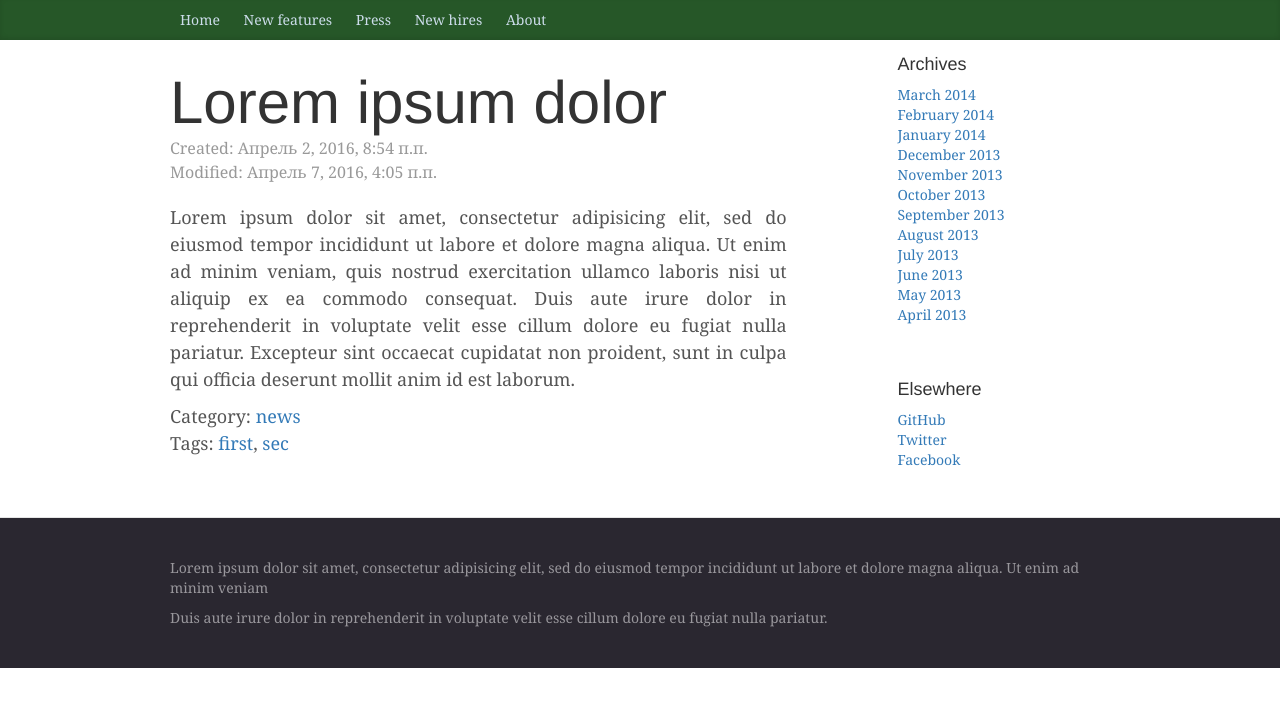
After one commit to alexxxmen/Odjooo, a Django app: template templates/blog/article_deteils.html in a window 1280 px wide. The commit adds this page. Shown: the top 707 px of the page. Run offline with Django 3.2, Linux system fonts and the light colour scheme; the template is opened without the code that fills it: values that come from a table or form of the project are taken from there, others are empty; data comes from the database, SQL or seed files in the repository; both versions use the stored data as it was after the commit; some libraries are stand-ins or nearby versions.

Commit message:
Create tag, category link's template article_details

```diff
--- a/Blog/urls.py
+++ b/Blog/urls.py
@@ -3,7 +3,7 @@ from Blog import views
 
 urlpatterns = [
     url(r'^$', views.home, name='home'),
-    url(r'^article/(?P<article_id>\d+)/$', views.article_details, name='article_detail'),
+    url(r'^article/(?P<article_id>\d+)/$', views.article_details, name='article_details'),
     url(r'^category/(?P<category_id>\d+)/$', views.articles_by_cat, name='articles_by_cat'),
     url(r'^tag/(?P<tag_id>\d+)/$', views.articles_by_tag, name='articles_by_tag'),
 
--- a/static/blog/css/style.css
+++ b/static/blog/css/style.css
@@ -160,11 +160,19 @@ h6, .h6 {
 
 .blog-footer {
   padding: 40px 0;
-  color: #999;
-  text-align: center;
-  background-color: #f9f9f9;
+  color: #99979c;
+  text-align: left;
+  background-color: #2a2730;
   border-top: 1px solid #e5e5e5;
 }
 .blog-footer p:last-child {
   margin-bottom: 0;
 }
+
+.wrap{
+  position: absolute;
+  left: 0;
+  bottom: 0;
+  width: 100%;
+  height: 40px;
+}
--- a/templates/base.html
+++ b/templates/base.html
@@ -5,7 +5,7 @@
     {% block topmenu %}{% include 'includes/topmenu.html' %}{% endblock %}
 
     {% block content %}{% endblock %}
-
+    {% block sidebar %}{% endblock %}
 {% endblock container %}
 
 {% include 'includes/footer.html' %}
--- /dev/null
+++ b/templates/blog/article_deteils.html
@@ -0,0 +1,32 @@
+{% extends 'blog/index.html' %}
+{% block title %}{{ title }}{% endblock %}
+{% block content %}
+    <div class="container">
+        <div class="row">
+            <div class="col-lg-8 blog-main">
+                <div class="blog-post">
+                {% if article %}
+                    <h2 class="blog-title">{{ article.title }}</h2>
+                    <p class="blog-post-meta">
+                        Created: {{ article.pub_date }}<br>
+                        Modified: {{ article.modified }}
+                    </p>
+                    <div class="text-justify">
+                        <p>{{ article.text }}</p>
+                    </div>
+                    <div>
+                        Category: <a href="{% url 'Blog:articles_by_cat' article.category_id %}">{{ article.category }}</a>
+                    </div>
+                    <div>
+                        Tags: {% for tag in article.tags.all %}
+                                <a href="{% url 'Blog:articles_by_tag' tag.id %}">{{ tag.name }}</a>{% if forloop.first %},
+                                {% elif not forloop.last %},
+                                {% endif %}
+                              {% endfor %}
+                    </div>
+                {% else %}
+                <p>Sorry, but we have some problem's</p>
+                {% endif %}
+                </div>
+            </div>
+{% endblock %}
--- a/templates/blog/index.html
+++ b/templates/blog/index.html
@@ -2,16 +2,16 @@
 {% block title %}{{ title }}{% endblock %}
 {% block content %}
     <div class="container">
-    <div class="blog-header">
-        <h1 class="blog-title">The Bootstrap Blog</h1>
-        <p class="lead blog-description">The official example template of creating a blog with Bootstrap.</p>
-    </div>
+        <div class="blog-header">
+            <h1 class="blog-title">My first blog on Django</h1>
+            <p class="lead blog-description">The example blog with Django and Bootstrap.</p>
+        </div>
         {% if articles %}
             <div class="row">
                 <div class="col-sm-8 blog-main">
                     {% for art in articles %}
                     <div class="blog-post">
-                        <h2 class="blog-post-title"><a href="{% url 'Blog:article_detail' art.id %}">{{ art.title }}</a></h2>
+                        <h2 class="blog-post-title"><a href="{% url 'Blog:article_details' art.id %}">{{ art.title }}</a></h2>
                         <p class="blog-post-meta">
                             Created: {{ art.pub_date }}<br>
                             Modified: {{ art.modified }}
@@ -32,6 +32,11 @@
                     </div>
                     {% endfor %}
                 </div>
+            {% else %}
+                Sorry, but I doesn't have articles yet :(
+            {% endif %}
+            {% endblock content %}
+            {% block sidebar %}
                 <div class="col-sm-3 col-sm-offset-1 blog-sidebar">
                     <div class="sidebar-module">
                         <h4>Archives</h4>
@@ -53,16 +58,10 @@
                     <div class="sidebar-module">
                         <h4>Elsewhere</h4>
                         <ol class="list-unstyled">
-                          <li><a href="#">GitHub</a></li>
+                          <li><a href="http://github.com/alexxxmen/Odjooo">GitHub</a></li>
                           <li><a href="#">Twitter</a></li>
                           <li><a href="#">Facebook</a></li>
                         </ol>
                     </div>
                 </div><!-- /.blog-sidebar -->
-            </div><!-- /.row -->
-
-    </div><!-- /.container -->
-            {% else %}
-                Sorry, but I doesn't have articles yet :(
-            {% endif %}
-{% endblock %}
+            {% endblock sidebar %}
--- a/templates/includes/footer.html
+++ b/templates/includes/footer.html
@@ -1,10 +1,14 @@
 {% load static %}
-        <footer class="footer">
-            <footer>
-                <h3>footer</h3>
-            </footer>
+    </div><!-- /.row -->
+</div> <!-- /.container -->
+        <footer class="blog-footer">
+            <div class="container">
+            <p>Lorem ipsum dolor sit amet, consectetur adipisicing elit, sed do eiusmod
+    tempor incididunt ut labore et dolore magna aliqua. Ut enim ad minim veniam</p>
+            <p>Duis aute irure dolor in reprehenderit in voluptate velit esse
+cillum dolore eu fugiat nulla pariatur.</p>
+            </div>
         </footer>
-
         <script src="//ajax.googleapis.com/ajax/libs/jquery/1.11.2/jquery.min.js"></script>
         <script>window.jQuery || document.write('<script src="{% static 'blog/js/vendor/jquery-1.11.2.min.js' %}"><\/script>')</script>
 
--- a/templates/includes/topmenu.html
+++ b/templates/includes/topmenu.html
@@ -1,7 +1,7 @@
     <div class="blog-masthead">
       <div class="container">
         <nav class="blog-nav">
-          <a class="blog-nav-item active" href="#">Home</a>
+          <a class="blog-nav-item {% if active_menu == 'home' %}active{% endif %}" href="{% url 'Blog:home' %}">Home</a>
           <a class="blog-nav-item" href="#">New features</a>
           <a class="blog-nav-item" href="#">Press</a>
           <a class="blog-nav-item" href="#">New hires</a>
```
Also changed, not shown: Blog/views.py (+29 -6 lines), db.sqlite3, 1 other file.
